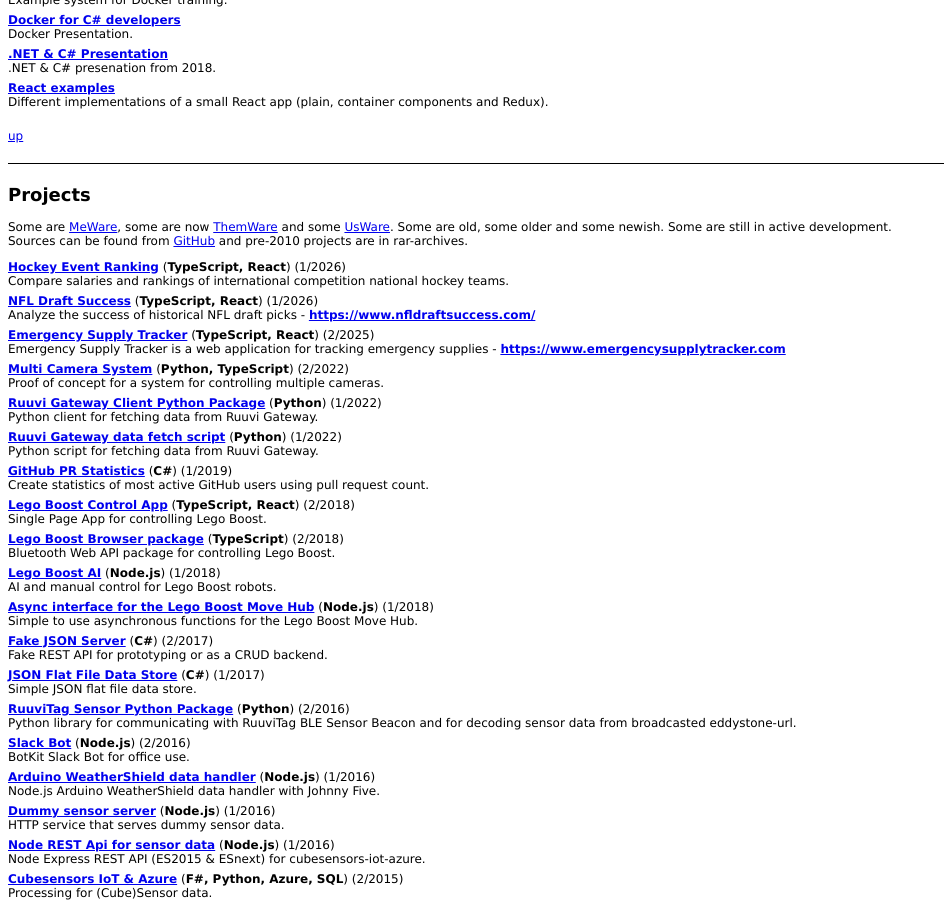
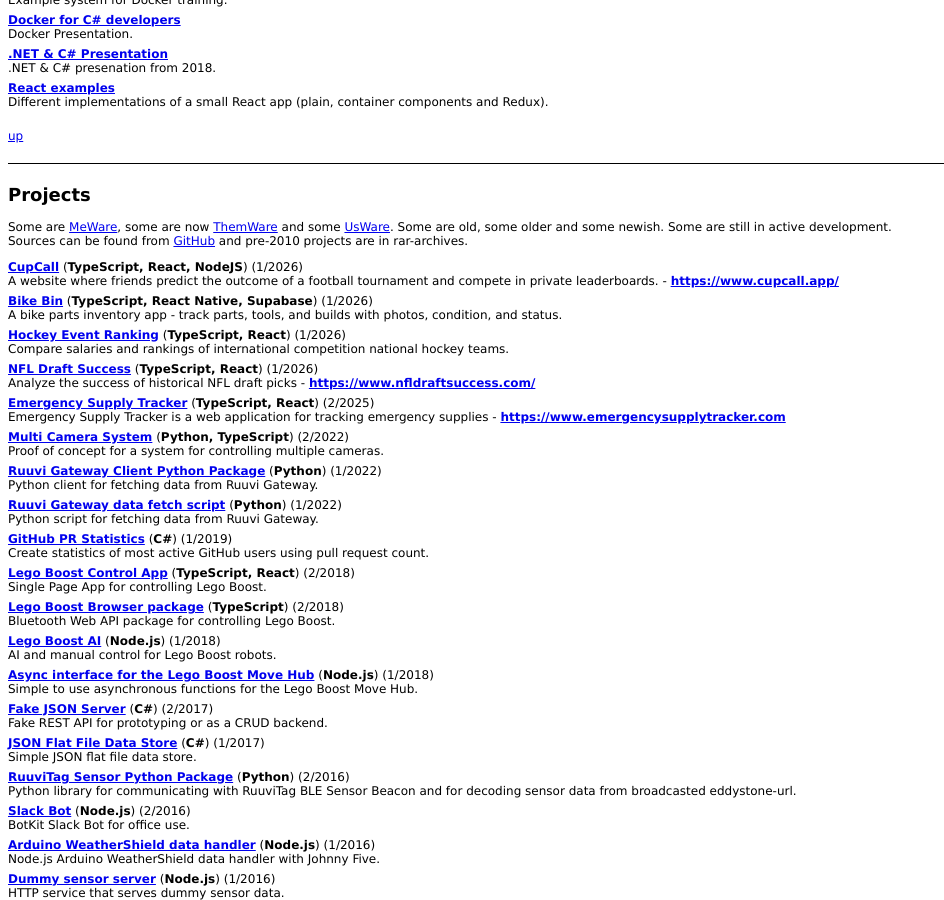
Before and after one commit to ttu/ttu.github.io, a Jekyll site: the page index.html, which Jekyll copies as it is, in a window 1280 px wide and 900 px high, scrolled down 1193 px. Shown: the whole window, without its empty margins (0-944 px from the left). Built offline with Jekyll 4.4.1, drawn with Linux system fonts in a browser that asks for light colours.

Commit message:
Update projects from homepage

```diff
--- a/index.html
+++ b/index.html
@@ -223,7 +223,17 @@
 		</p>
 
 		<div class="ownDev">
-			<a href="https://github.com/ttu/microservices-demo">Hockey Event Ranking</a> (<label class="ownDevLan">TypeScript, React</label>) (1/2026)<br/>
+			<a href="https://github.com/ttu/cupcall">CupCall</a> (<label class="ownDevLan">TypeScript, React, NodeJS</label>) (1/2026)<br/>
+			A website where friends predict the outcome of a football tournament and compete in private leaderboards. - <a href="https://www.cupcall.app/">https://www.cupcall.app/</a>
+		</div>
+
+		<div class="ownDev">
+			<a href="https://github.com/ttu/bike-bin">Bike Bin</a> (<label class="ownDevLan">TypeScript, React Native, Supabase</label>) (1/2026)<br/>
+			A bike parts inventory app - track parts, tools, and builds with photos, condition, and status.
+		</div>
+
+		<div class="ownDev">
+			<a href="https://github.com/ttu/hockey-event-ranking">Hockey Event Ranking</a> (<label class="ownDevLan">TypeScript, React</label>) (1/2026)<br/>
 			Compare salaries and rankings of international competition national hockey teams.
 		</div>
 
```
